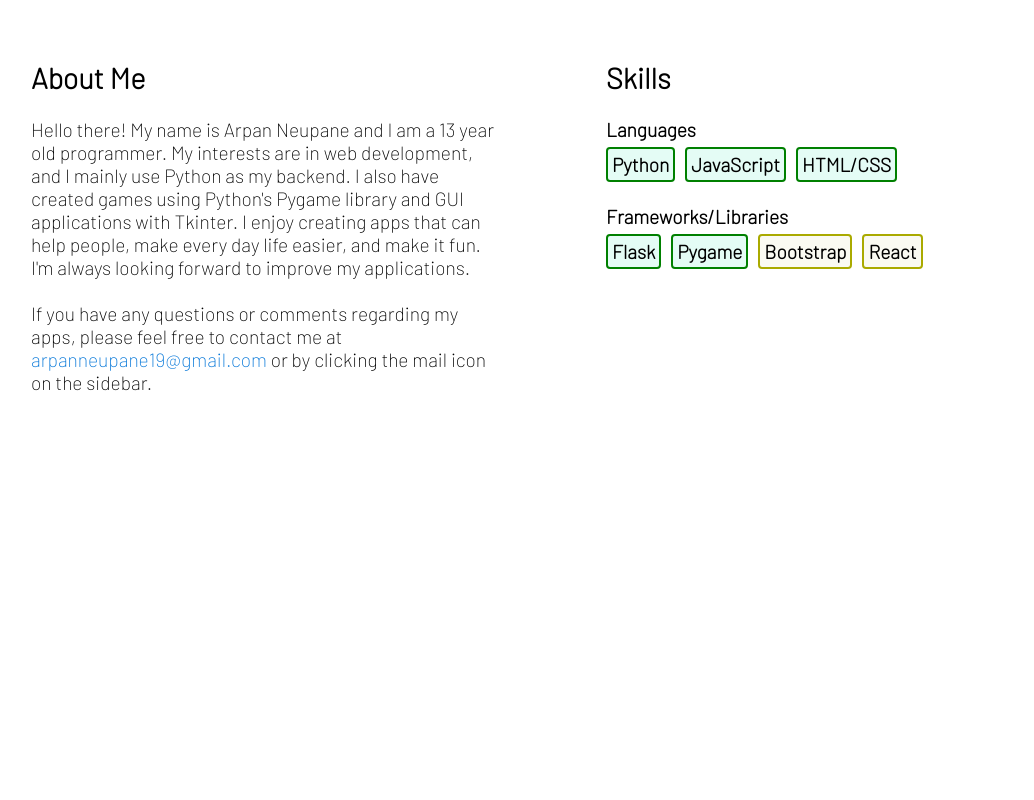
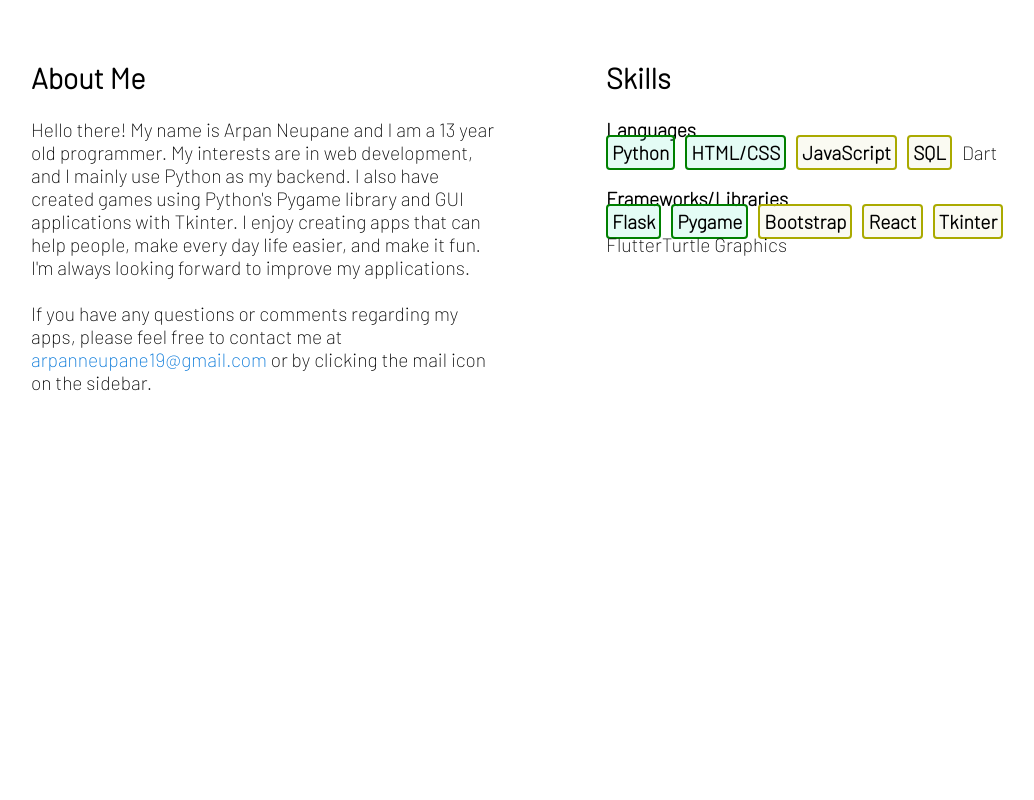
Before and after one commit to arpanneupane19/website-v3, a React (Create React App) app: page / in a window 1280 px wide. Shown: the part 1480-2280 px from the top of the page, without its empty margins (99-1133 px from the left). Built offline with nearby package versions, Linux system fonts and the light colour scheme.

Commit message:
added rows of proficiency for skills

```diff
--- a/src/components/AllPages.js
+++ b/src/components/AllPages.js
@@ -91,17 +91,39 @@ function AllPages() {
                     <label className='skills-header'>Skills</label><br></br><br></br>
                     <label className='lang-and-fw'>Languages</label>
                     <div className='languages'>
+                        <div className='proficient-row'>
                             <label className='proficient'>Python</label>
-                        <label className='proficient'>JavaScript</label>
                             <label className='proficient'>HTML/CSS</label>
+                        </div>
+                        <div className='intermediate-row'>
+                            <label className='intermediate'>JavaScript</label>
+                            <label className='intermediate'>SQL</label>
+                        </div>
+
+                        <div className='beginner-row'>
+                            <label className='beginner'>Dart</label>
+                        </div>
                     </div><br></br>
 
                     <label className='lang-and-fw'>Frameworks/Libraries</label>
                     <div className='frameworks'>
+
+                        <div className='proficient-row'>
                             <label className='proficient'>Flask</label>
                             <label className='proficient'>Pygame</label>
+                        </div>
+
+                        <div className='intermediate-row'>
                             <label className='intermediate'>Bootstrap</label>
                             <label className='intermediate'>React</label>
+                            <label className='intermediate'>Tkinter</label>
+                        </div>
+
+                        <div className='beginner-row'>
+                            <label className='beginner'>Flutter</label>
+                            <label className='beginner'>Turtle Graphics</label>
+                        </div>
+
                     </div>
                 </div>
 
@@ -166,8 +188,11 @@ function AllPages() {
                             <label className='tool'>CSS</label>
                         </div>
                     </div>
+
                 </div>
+                <p className='ending-msg'>This took time to make 🤣.</p>
             </section>
+
             <BloggyModal
                 showBloggy={showBloggy}
                 closeBloggy={closeBloggy}
```
Lines whose indentation alone changed are shown as unchanged.
